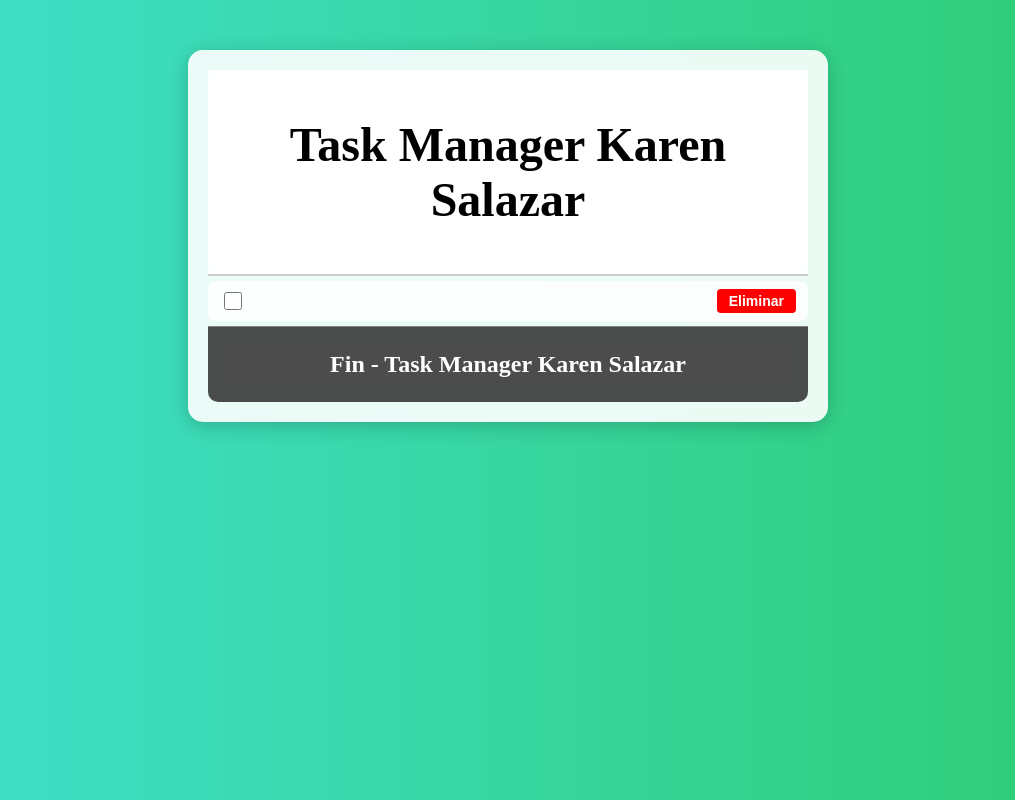
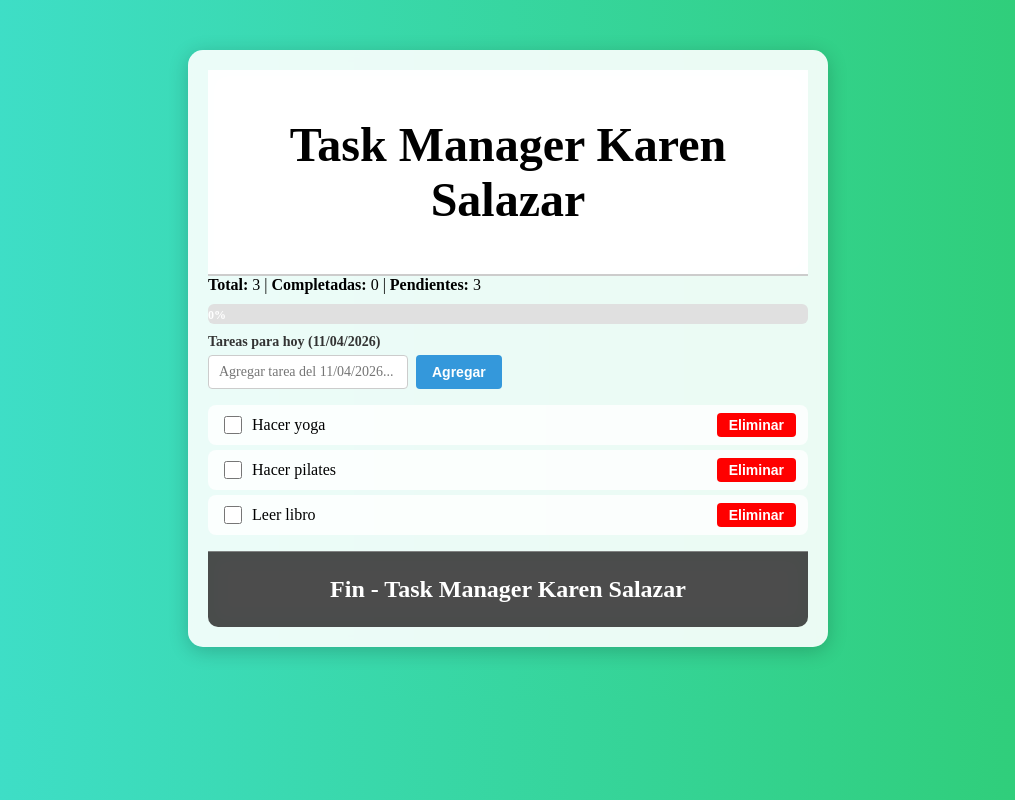
Before and after one commit to esalazarcarpio-cloud/task-manager-react, a React (Vite) app: page / in a window 1280 px wide. Shown: the whole page, without its empty margins (132-1147 px from the left). Built offline with nearby package versions, Linux system fonts and the light colour scheme.

Commit message:
Se adiciona el backend node

```diff
--- a/src/componentes/ConfirmModal.tsx
+++ b/src/componentes/ConfirmModal.tsx
@@ -1,58 +1,24 @@
-.modal-overlay {
-  position: fixed;
-  top: 0;
-  left: 0;
-  width: 100%;
-  height: 100%;
-  background-color: rgba(0,0,0,0.4); /* fondo semitransparente */
-  display: flex;
-  justify-content: center;
-  align-items: center;
-  z-index: 1000;
+import React from "react";
+import "./ConfirmModal.css";
+
+type Props = {
+  message: string;
+  onConfirm: () => void;
+  onCancel: () => void;
+};
+
+function ConfirmModal({ message, onConfirm, onCancel }: Props) {
+  return (
+    <div className="modal-overlay">
+      <div className="modal-content">
+        <p>{message}</p>
+        <div className="modal-buttons">
+          <button className="confirm-btn" onClick={onConfirm}>Sí</button>
+          <button className="cancel-btn" onClick={onCancel}>Cancelar</button>
+        </div>
+      </div>
+    </div>
+  );
 }
 
-.modal-content {
-  background-color: white;
-  padding: 20px 30px;
-  border-radius: 8px;
-  text-align: center;
-  max-width: 350px;
-  width: 90%;
-  box-shadow: 0 4px 10px rgba(0,0,0,0.3);
-  font-family: "Times New Roman", Times, serif;
-}
-
-.modal-buttons {
-  margin-top: 15px;
-  display: flex;
-  justify-content: space-around;
-}
-
-.confirm-btn {
-  background-color: #3498db; /* azul en lugar de rojo */
-  color: white;
-  border: none;
-  padding: 6px 16px;
-  border-radius: 4px;
-  cursor: pointer;
-  font-weight: bold;
-  transition: background 0.2s;
-}
-
-.confirm-btn:hover {
-  background-color: #2980b9; /* azul más oscuro al pasar el mouse */
-}
-
-.cancel-btn {
-  background-color: #ccc;
-  color: #333;
-  border: none;
-  padding: 6px 16px;
-  border-radius: 4px;
-  cursor: pointer;
-  font-weight: bold;
-}
-
-.cancel-btn:hover {
-  background-color: #999;
-}
+export default ConfirmModal;
--- a/src/componentes/TaskInput.tsx
+++ b/src/componentes/TaskInput.tsx
@@ -32,6 +32,7 @@ function TaskInput({ onAddTask }: Props) {
 
   return (
     <div className="task-input-container">
+
       <label className="task-input-label">
         Tareas para hoy ({formattedDate})
       </label>
--- a/src/componentes/TaskList.tsx
+++ b/src/componentes/TaskList.tsx
@@ -1,30 +1,92 @@
 import { useState } from "react";
-import "./TaskCard.css";
+import TaskCard from "./TaskCard";
+import TaskInput from "./TaskInput";
+import ConfirmModal from "./ConfirmModal"; // importamos el modal
+import "./TaskList.css";
 
-type Props = {
-  text: string;
-  onToggle: (completed: boolean) => void;
-  onDelete: () => void;
-};
+function TaskList() {
+  const [tasks, setTasks] = useState([
+    { text: "Hacer yoga", completed: false },
+    { text: "Hacer pilates", completed: false },
+    { text: "Leer libro", completed: false },
+  ]);
 
-function TaskCard({ text, onToggle, onDelete }: Props) {
-  const [completed, setCompleted] = useState(false);
+  const [modalTaskIndex, setModalTaskIndex] = useState<number | null>(null);
 
-  const toggleCompleted = () => {
-    setCompleted(!completed);
-    onToggle(!completed);
+  // Agregar nueva tarea
+  const addTask = (text: string) => {
+    setTasks([...tasks, { text, completed: false }]);
   };
 
+  // Toggle de completado
+  const toggleTask = (index: number, completed: boolean) => {
+    const newTasks = [...tasks];
+    newTasks[index].completed = completed;
+    setTasks(newTasks);
+  };
+
+  // Mostrar modal de confirmación
+  const confirmDelete = (index: number) => {
+    setModalTaskIndex(index);
+  };
+
+  // Confirmar eliminación
+  const handleConfirmDelete = () => {
+    if (modalTaskIndex !== null) {
+      setTasks(tasks.filter((_, i) => i !== modalTaskIndex));
+      setModalTaskIndex(null);
+    }
+  };
+
+  // Cancelar eliminación
+  const handleCancelDelete = () => {
+    setModalTaskIndex(null);
+  };
+
+  const total = tasks.length;
+  const completedCount = tasks.filter(t => t.completed).length;
+  const pendingCount = total - completedCount;
+  const progressPercent = total === 0 ? 0 : (completedCount / total) * 100;
+
   return (
-    <li className={`task-card ${completed ? "completed" : ""}`}>
-      <input type="checkbox" checked={completed} onChange={toggleCompleted} />
-      <span>{text}</span>
-      {/* Solo llamamos a onDelete, no alert */}
-      <button className="delete-btn" onClick={onDelete}>
-        Eliminar
-      </button>
-    </li>
+    <div>
+      <div style={{ marginBottom: "10px" }}>
+        <strong>Total:</strong> {total} |{" "}
+        <strong>Completadas:</strong> {completedCount} |{" "}
+        <strong>Pendientes:</strong> {pendingCount}
+      </div>
+
+      <div className="progress-container">
+        <div
+          className="progress-bar"
+          style={{ width: `${progressPercent}%` }}
+        >
+          <span className="progress-text">{Math.round(progressPercent)}%</span>
+        </div>
+      </div>
+
+      <TaskInput onAddTask={addTask} />
+
+      <ul style={{ padding: 0 }}>
+        {tasks.map((task, index) => (
+          <TaskCard
+            key={index}
+            text={task.text}
+            onToggle={(completed) => toggleTask(index, completed)}
+            onDelete={() => confirmDelete(index)}
+          />
+        ))}
+      </ul>
+
+      {modalTaskIndex !== null && (
+        <ConfirmModal
+          message={`¿Estás seguro de eliminar "${tasks[modalTaskIndex].text}"?`}
+          onConfirm={handleConfirmDelete}
+          onCancel={handleCancelDelete}
+        />
+      )}
+    </div>
   );
 }
 
-export default TaskCard;
+export default TaskList;
```
Also changed, not shown: src/backend/package.json (added, +22 -0 lines), src/backend/src/index.ts (added, +29 -0 lines), src/backend/tsconfig.json (added, +44 -0 lines), 1 other file (tests, documents, lock files or other folders).
